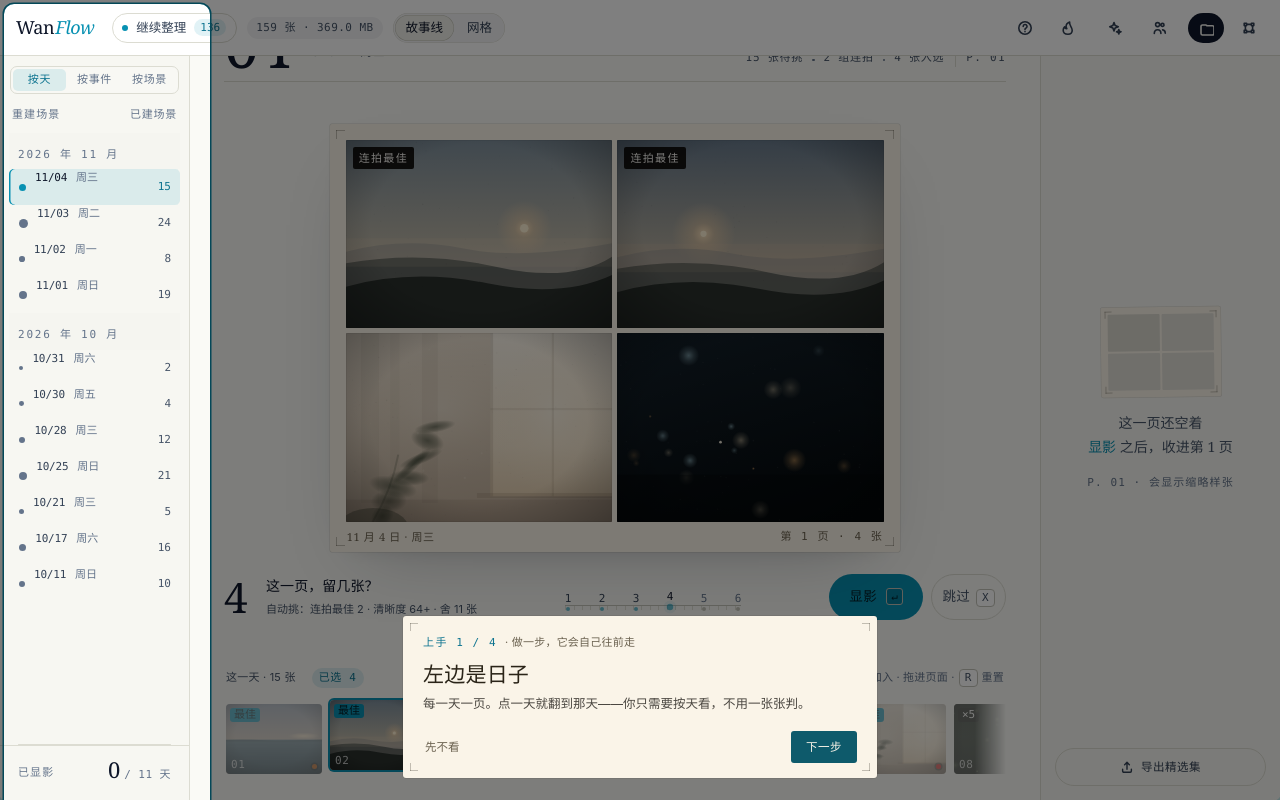
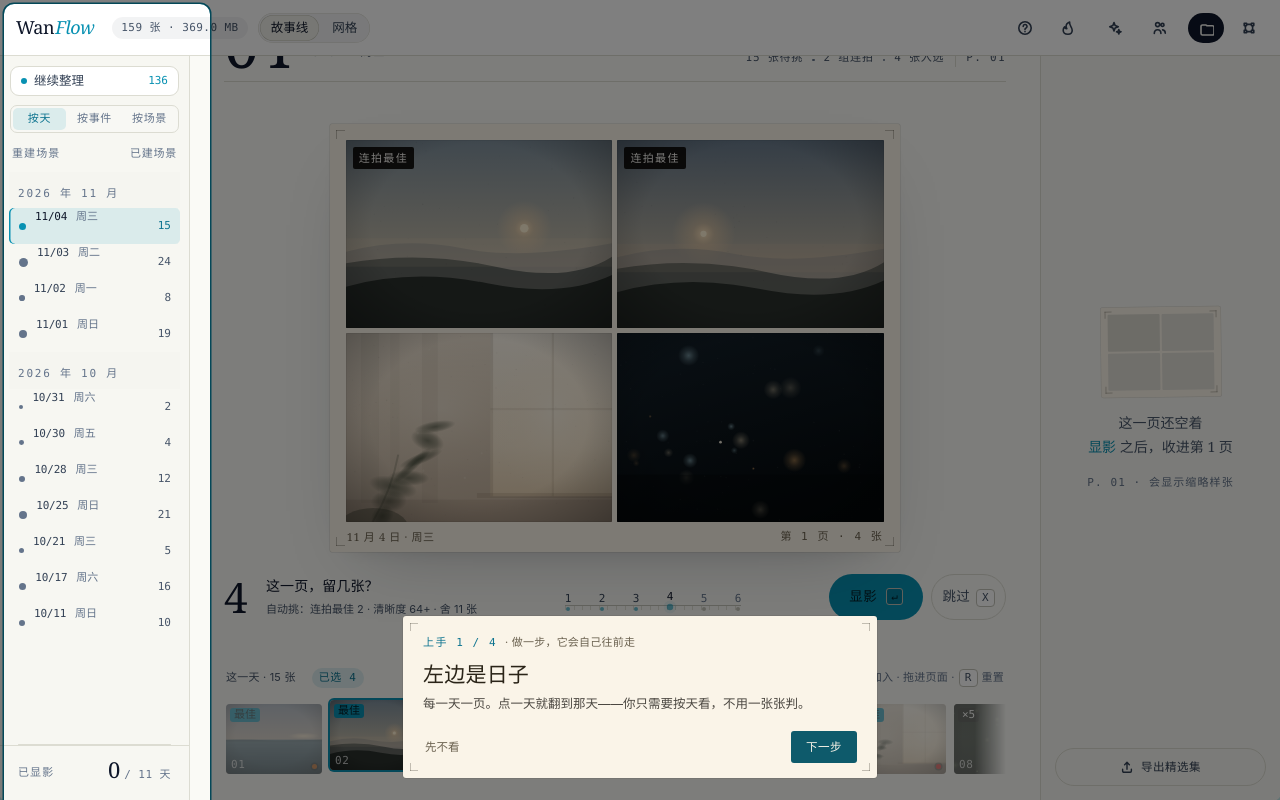
Before and after one commit to sevenaaaaaaaaa/wanflow, a Vue app: page / in a window 1280 px wide. Built offline with nearby package versions, Linux system fonts and the light colour scheme.

Commit message:
feat: 「继续整理」移入左侧日期栏，顶栏只作悬停浮现的工具条

```diff
--- a/src/App.vue
+++ b/src/App.vue
@@ -486,16 +486,6 @@ function topbarLeave() {
       @mouseleave="topbarLeave"
     >
       <span class="brand">Wan<em>Flow</em></span>
-      <button
-        class="continue-btn"
-        :class="{ done: !(stats?.unreviewed ?? 0) }"
-        @click="continueReview"
-        :title="(stats?.unreviewed ?? 0) ? '回到故事线，继续没挑完的这一天' : '都挑完了，去精选'"
-      >
-        <span class="dot"></span>
-        <span class="t">{{ (stats?.unreviewed ?? 0) ? "继续整理" : "去精选" }}</span>
-        <b v-if="stats?.unreviewed">{{ stats.unreviewed }}</b>
-      </button>
       <span class="chip">{{ stats?.total ?? 0 }} 张 · {{ fmtBytes(stats?.bytes ?? 0) }}</span>
 
       <div class="seg" role="tablist" aria-label="视图">
@@ -574,10 +564,12 @@ function topbarLeave() {
       v-else-if="view === 'story'"
       ref="storyRef"
       :revision="revision"
+      :unreviewed="stats?.unreviewed ?? 0"
       @changed="onDeveloped"
       @toast="showToast"
       @grid="setView('grid')"
       @export="showExport = true"
+      @continue="continueReview"
     />
     <PhotoGrid
       v-else
--- a/src/components/Storyline.vue
+++ b/src/components/Storyline.vue
@@ -3,12 +3,13 @@ import { computed, nextTick, onMounted, onUnmounted, ref, watch } from "vue";
 import { api, thumbUrl, type MediaItem, type Stats } from "../api";
 import Icon from "./Icon.vue";
 
-const props = defineProps<{ revision: number }>();
+const props = defineProps<{ revision: number; unreviewed?: number }>();
 const emit = defineEmits<{
   changed: [payload: { label: string; steps: number }];
   toast: [text: string];
   grid: [];
   export: [];
+  continue: [];
 }>();
 
 type GroupMode = "day" | "event" | "scene";
@@ -789,6 +790,16 @@ defineExpose({ startTour });
           <span class="tl-kicker">待挑</span>
           <span class="tl-count">{{ days.length }} {{ groupUnit }}</span>
         </div>
+        <button
+          class="tl-continue"
+          :class="{ done: !(props.unreviewed ?? 0) }"
+          :title="(props.unreviewed ?? 0) ? '回到还没挑完的那一天' : '都挑完了，去精选'"
+          @click="emit('continue')"
+        >
+          <span class="tl-continue-dot"></span>
+          <span>{{ (props.unreviewed ?? 0) ? "继续整理" : "去精选" }}</span>
+          <b v-if="props.unreviewed">{{ props.unreviewed }}</b>
+        </button>
         <div class="group-switch" role="group" aria-label="成页方式">
           <button :class="{ on: groupMode === 'day' }" :aria-pressed="groupMode === 'day'" @click="setGroupMode('day')">按天</button>
           <button
@@ -839,6 +850,9 @@ defineExpose({ startTour });
       <main class="stage">
         <!-- 窄屏换天：时间轴收成一条可横滑的「日签」，功能不消失 -->
         <nav class="day-rail" aria-label="按页翻页">
+          <button class="rail-continue" :class="{ done: !(props.unreviewed ?? 0) }" @click="emit('continue')">
+            {{ (props.unreviewed ?? 0) ? `继续 ${props.unreviewed}` : "去精选" }}
+          </button>
           <div class="rail-switch" role="group" aria-label="成页方式">
             <button :class="{ on: groupMode === 'day' }" :aria-pressed="groupMode === 'day'" @click="setGroupMode('day')">按天</button>
             <button :class="{ on: groupMode === 'event' }" :aria-pressed="groupMode === 'event'" @click="setGroupMode('event')">按事件</button>
@@ -1087,6 +1101,39 @@ defineExpose({ startTour });
   font-weight: 500;
 }
 .tl-count { font-family: var(--font-mono); font-size: 11px; color: var(--text-3); font-variant-numeric: tabular-nums; letter-spacing: .04em; }
+/* 左侧日期栏内的「继续整理」：quiet row，不再占顶栏 */
+.tl-continue {
+  display: flex;
+  align-items: center;
+  gap: 7px;
+  width: calc(100% - 20px);
+  margin: 9px 10px 0;
+  padding: 7px 10px;
+  border: 0.5px solid var(--border-1);
+  border-radius: 9px;
+  background: var(--surface-1);
+  color: var(--text-2);
+  font-size: var(--fs-2);
+  cursor: pointer;
+  text-align: left;
+}
+.tl-continue:hover { border-color: color-mix(in oklab, var(--accent) 45%, var(--border-1)); color: var(--text-1); }
+.tl-continue .tl-continue-dot { width: 6px; height: 6px; border-radius: 999px; background: var(--accent); flex: none; }
+.tl-continue b { margin-left: auto; font-family: var(--font-mono); font-size: var(--fs-1); color: var(--accent); font-weight: 500; font-variant-numeric: tabular-nums; }
+.tl-continue.done .tl-continue-dot { background: var(--text-4); }
+.rail-continue {
+  flex: none;
+  padding: 4px 10px;
+  border: 0.5px solid var(--border-1);
+  border-radius: 999px;
+  background: var(--surface-1);
+  color: var(--text-2);
+  font-size: var(--fs-1);
+  font-family: var(--font-mono);
+  cursor: pointer;
+  white-space: nowrap;
+}
+.rail-continue:hover { border-color: color-mix(in oklab, var(--accent) 45%, var(--border-1)); color: var(--text-1); }
 .group-switch {
   display: flex;
   gap: 2px;
```
Also changed, not shown: 2 other files (tests, documents, lock files or other folders).
